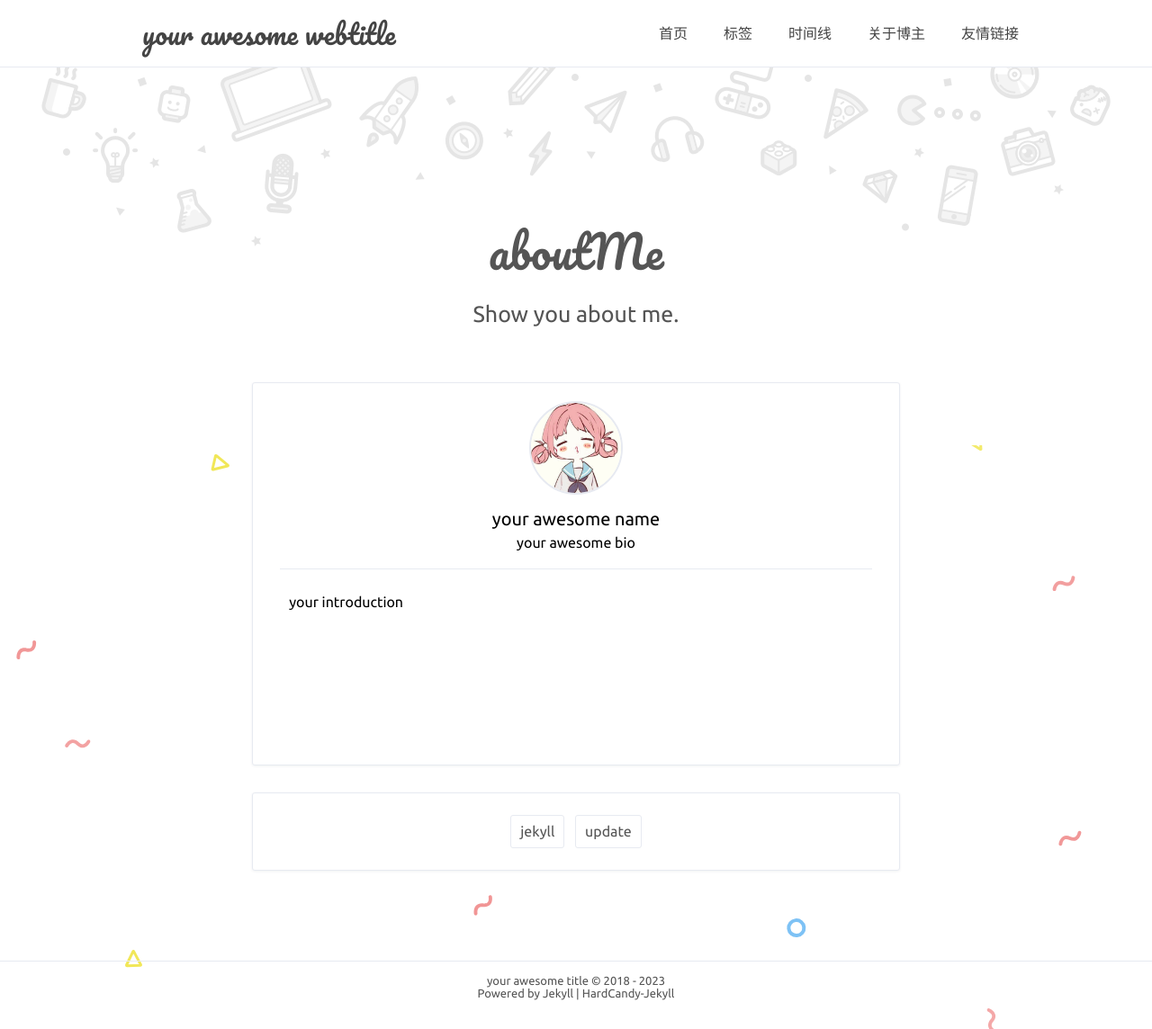
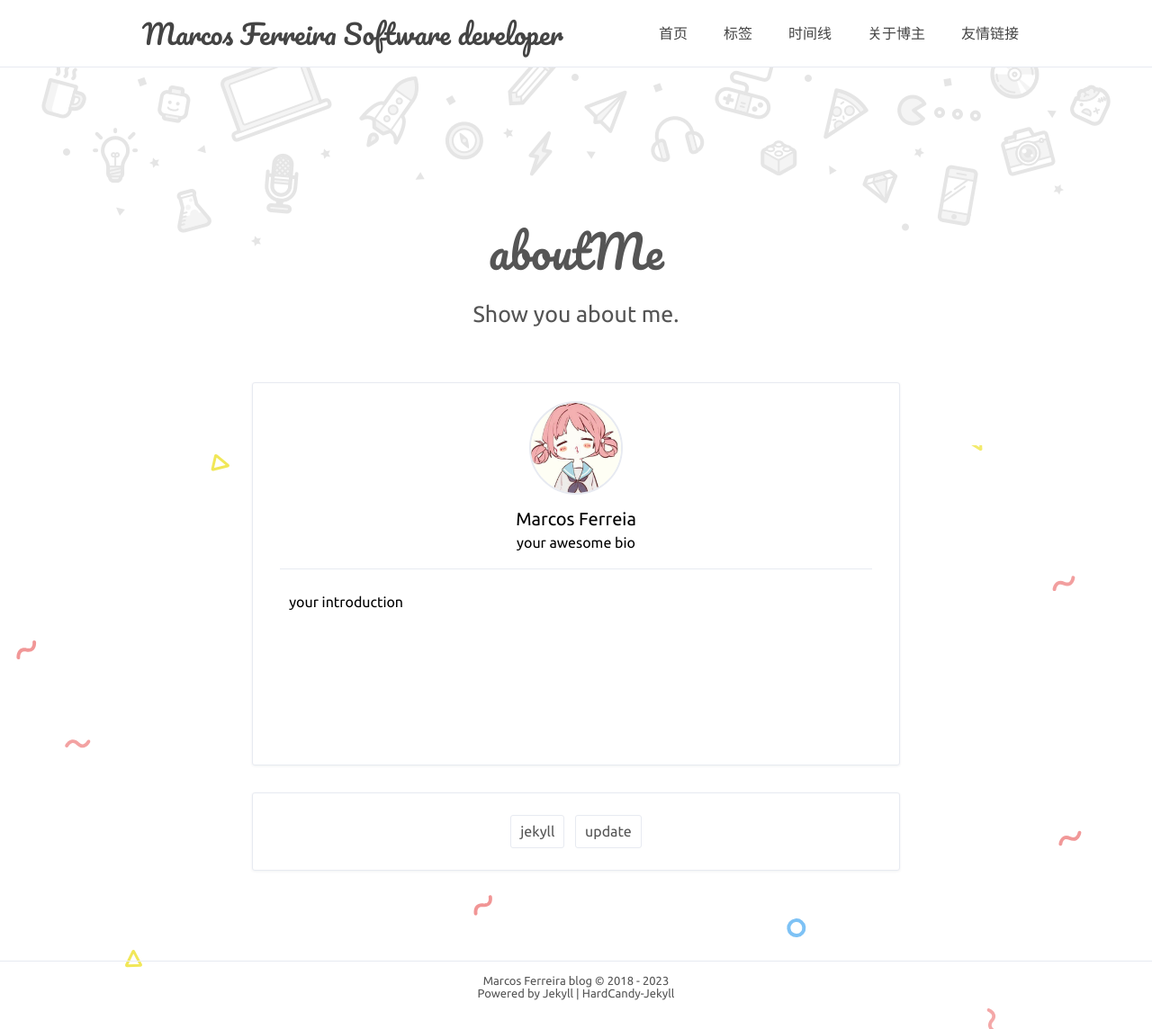
Before and after one commit to MarcosFerreira17/blog, a Jekyll site: the page built from about.html, in a window 1280 px wide. Shown: the whole page at 90% size. Built offline with Jekyll 4.4.1, drawn with Linux system fonts in a browser that asks for light colours; comment, search, counter and statistics services are not loaded.

Commit message:
Update _config.yml

```diff
--- a/_config.yml
+++ b/_config.yml
@@ -1,22 +1,22 @@
-# Site settings 配置站点
-title: 'your awesome title'
+# Site settings
+title: 'Marcos Ferreira blog'
 description: 'your web description'
 keywords: 'your web keywords, another keywords'
-url: 'https://abc.github.io' # your host
+url: 'https://marcosferreira17.github.io' # your host
 
-# nav 中文字符空格：&emsp;
-nav: # 最佳体验 六个标签 且最好每个标签不超过4中文字
+# nav：&emsp;
+nav: #
   首页: '/'
   标签: '/tags.html'
   时间线: '/timeline.html'
   关于博主: '/about.html'
   友情链接: '/friendLink.html'
 
-# 博主
+#
 author: true
-name: 'your awesome name'
-NickName: 'your awesome nickname'
-webtitle: 'your awesome webtitle'
+name: 'Marcos Ferreia'
+NickName: 'mnia'
+webtitle: 'Marcos Ferreira Software developer'
 bio: 'your awesome bio'
 about: true
 aboutyou: 'your introduction'
@@ -25,7 +25,7 @@ portraits: '/assets/profile.jpeg' # your portraits image file path
 # SNS
 SNS: true
 SNS-icon: #['Facebook', 'weibo', 'qq', 'github', 'Dribbble', 'Twitter', 'instagram', 'weixin', 'Codepen']
-  mail: 'mailto:abc@gmail.com'
+  mail: 'mailto:marcosfw7@outlook.com'
   weixin: '' # 你的微信二维码存放的地址
   qq: '' # 你的qq二维码存放的地址 or http://wpa.qq.com/msgrd?v=3&uin='你的QQ号'&site=qq&menu=yes
   github: ''
@@ -40,7 +40,7 @@ SNS-icon: #['Facebook', 'weibo', 'qq', 'github', 'Dribbble', 'Twitter', 'instagr
   juejin: ''
   twitch: ''
 
-# 分页
+#
 paginate: 2
 paginatepath: ['page:num']
 
```
